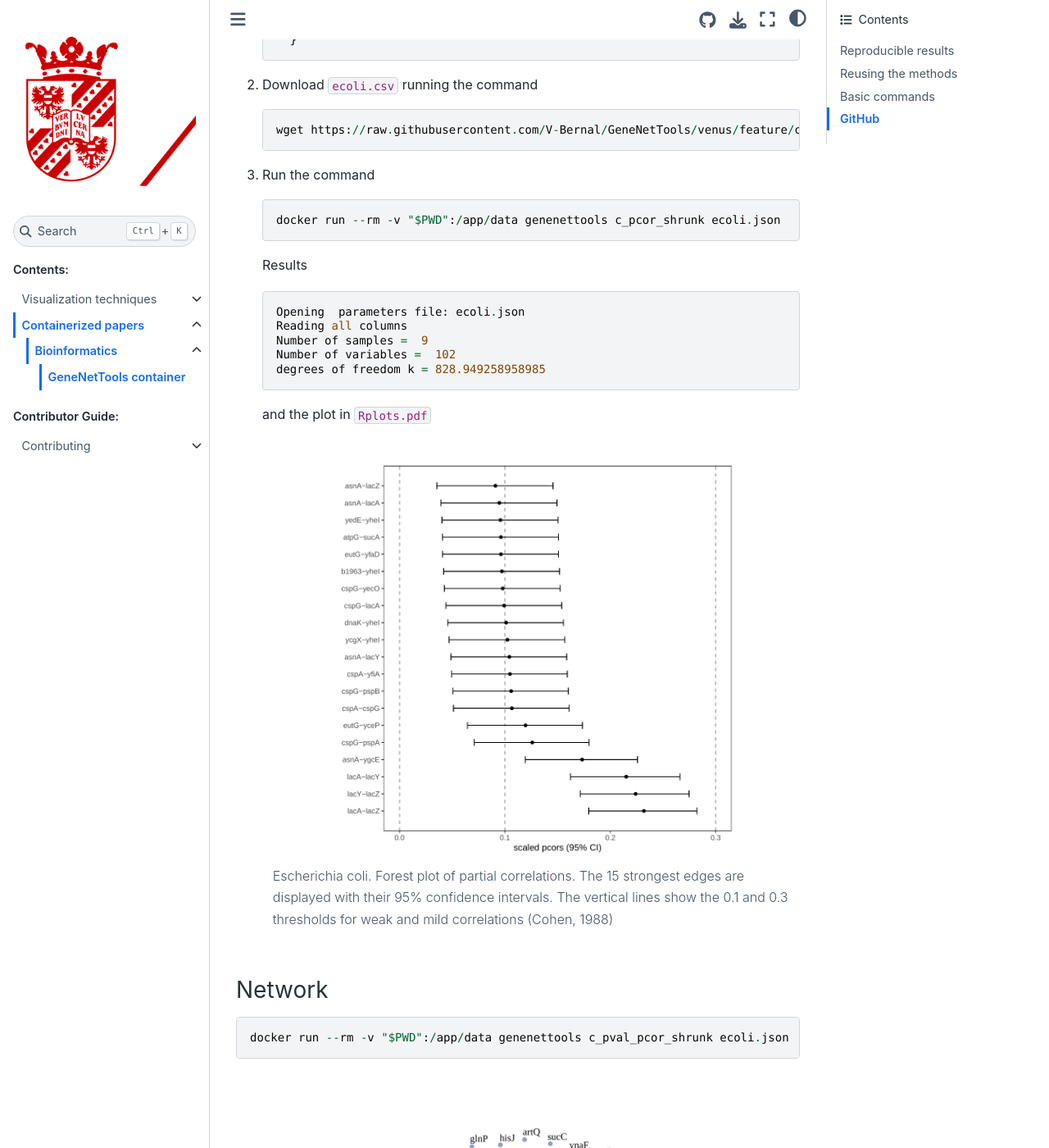
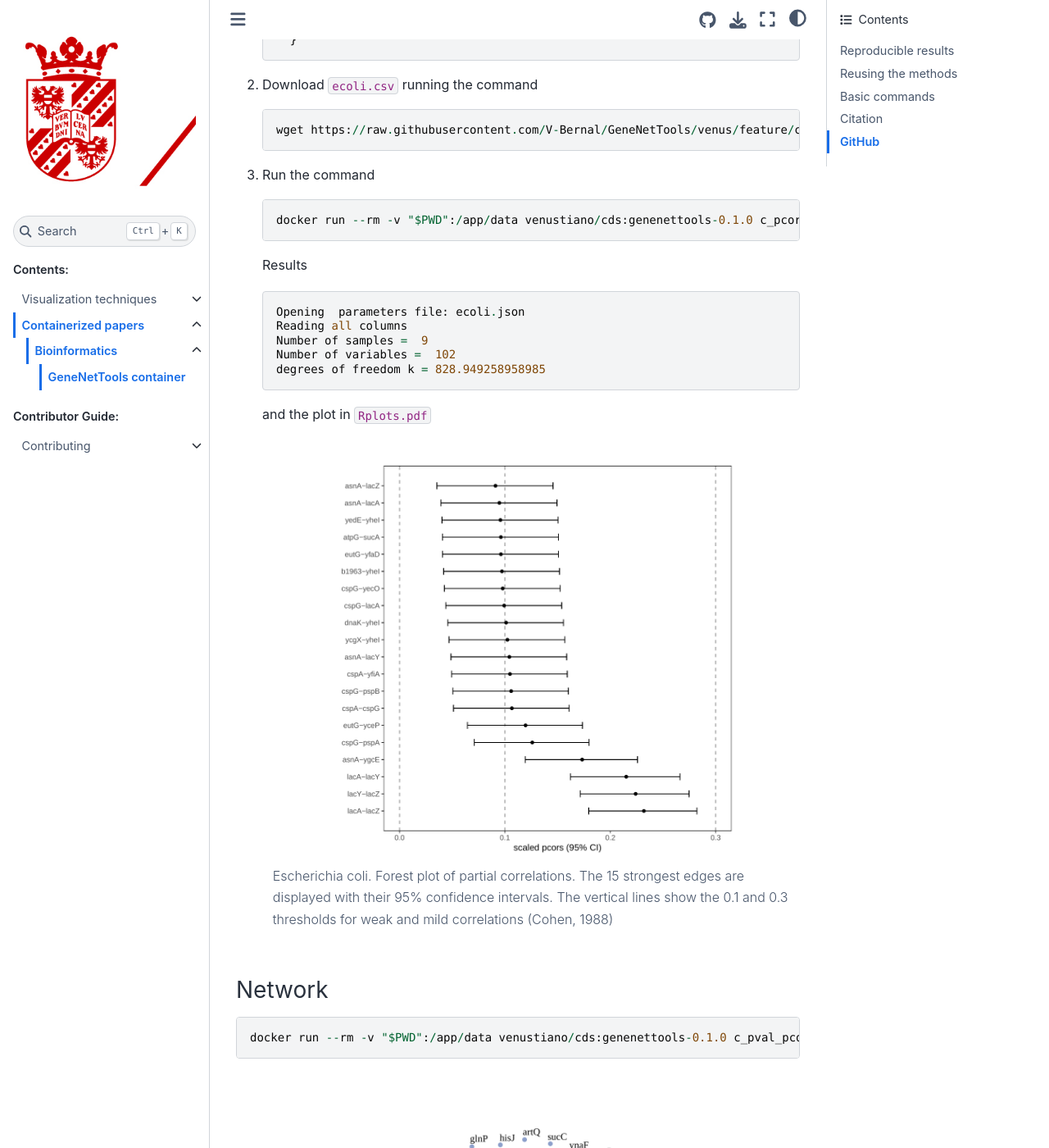
Before and after one commit to rijksuniversiteit-groningen/docker-cds, a Sphinx documentation site: the page built from docs/source/papers/statistics/GeneNetTools/GeneNetTools.rst, in a window 1280 px wide and 1400 px high, scrolled down 740 px. Shown: the whole window at 82% size. Built offline with Sphinx 7.4.7 and the Sphinx Book theme 1.1.4, drawn with Linux system fonts in a browser that asks for light colours; cross-references to code outside the pages are shown as plain code; some of the changed text lies outside the part shown.

```diff
--- a/docs/source/papers/statistics/GeneNetTools/GeneNetTools.rst
+++ b/docs/source/papers/statistics/GeneNetTools/GeneNetTools.rst
@@ -42,7 +42,7 @@
 
    ::
 
-      docker run --rm -v "$PWD":/app/data genenettools c_pcor_shrunk ecoli.json
+      docker run --rm -v "$PWD":/app/data venustiano/cds:genenettools-0.1.0 c_pcor_shrunk ecoli.json
 
    Results
 
@@ -70,7 +70,7 @@
 
 ::
 
-   docker run --rm -v "$PWD":/app/data genenettools c_pval_pcor_shrunk ecoli.json
+   docker run --rm -v "$PWD":/app/data venustiano/cds:genenettools-0.1.0 c_pval_pcor_shrunk ecoli.json
 
 .. figure:: ../../../_static/network.png-1.png
   :width: 500
@@ -85,7 +85,7 @@
 
 ::
 
-   docker run --rm -v "$PWD":/app/data genenettools c_zscore_shrunk ecoli.json
+   docker run --rm -v "$PWD":/app/data venustiano/cds:genenettools-0.1.0 c_zscore_shrunk ecoli.json
 
 .. figure:: ../../../_static/scatter-1.png
   :width: 500
@@ -101,7 +101,7 @@
 
 Running the container::
 
-  docker run --rm genenettools
+  docker run --rm venustiano/cds:genenettools-0.1.0
 
 will display the available functions in the container::
 
@@ -125,7 +125,7 @@
 
 ::
 
-   docker run --rm genenettools c_pcor_shrunk help
+   docker run --rm venustiano/cds:genenettools-0.1.0 c_pcor_shrunk help
 
 ::
 
@@ -161,6 +161,12 @@
 
      Forest plot of partial correlations in Rplot.pdf
 
+Citation
+********
+
+.. todo::
+
+   Generate Zenodo DOI
 
 GitHub
 ******
```
Also changed, not shown: README.md (+3 -0 lines).
